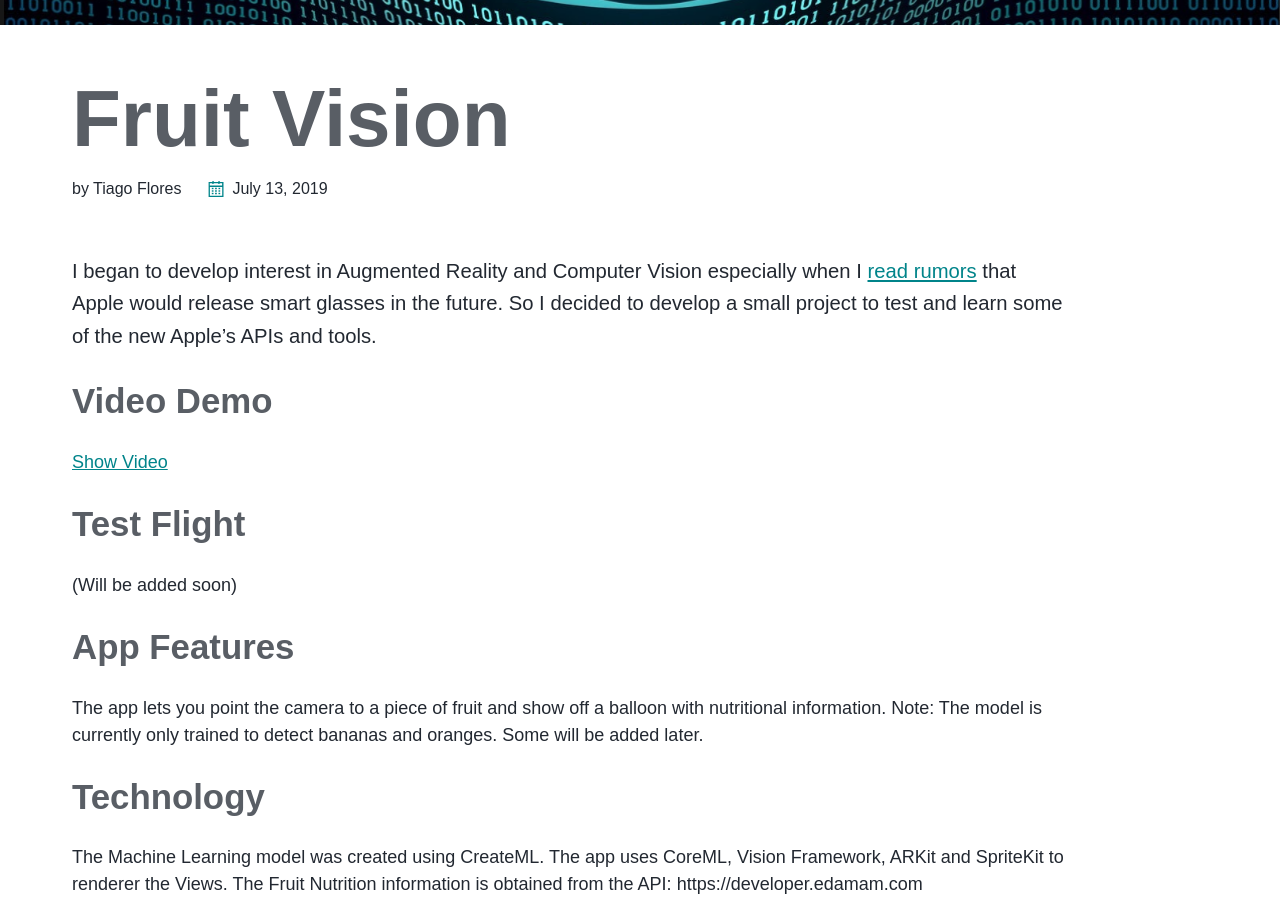
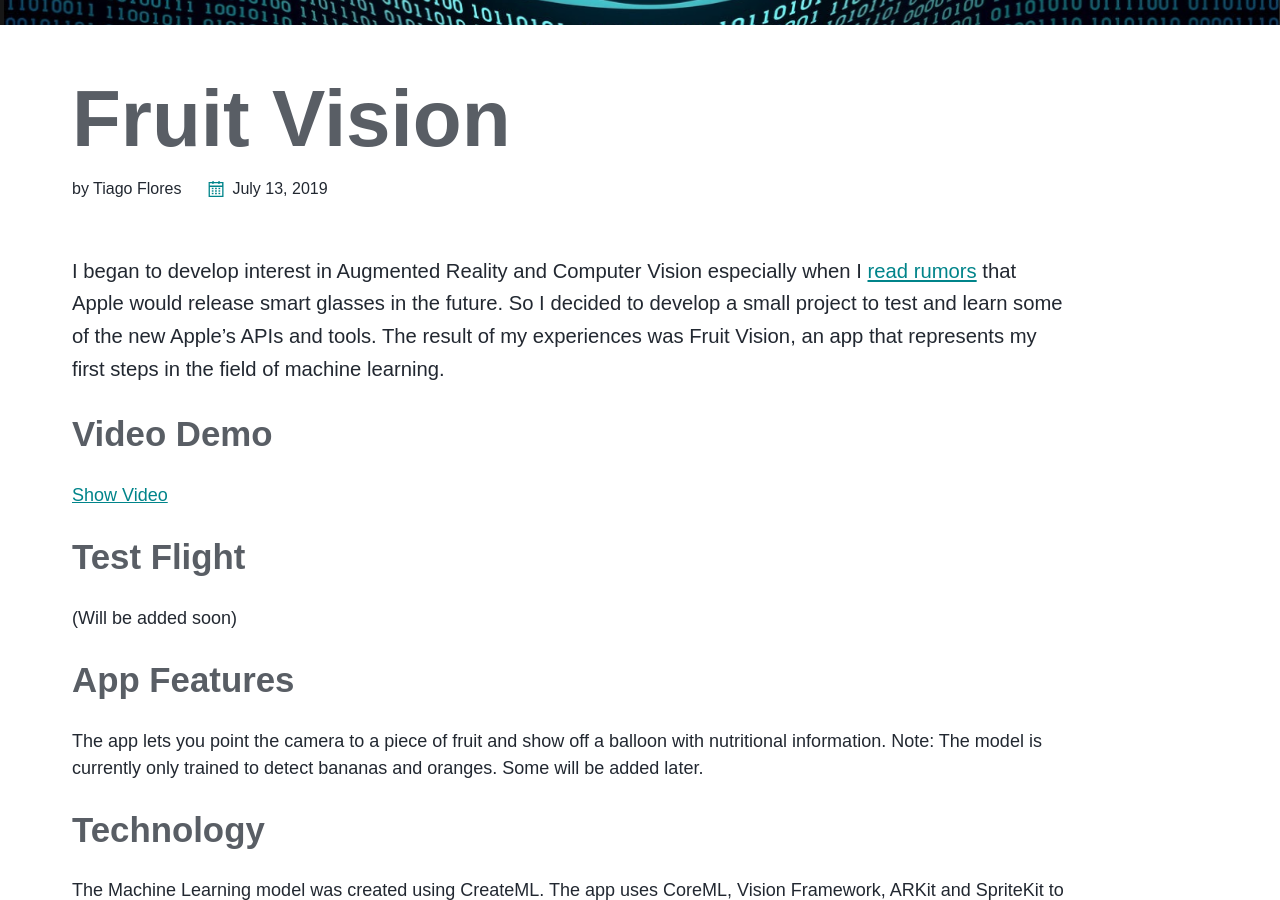
Before and after one commit to TiagoMJFlores/tiagomjflores.github.io, a Jekyll site: the page built from _appstore/fruitglasses.md, in a window 1280 px wide and 900 px high, scrolled down 459 px. Built offline with Jekyll 4.4.1, drawn with Linux system fonts in a browser that asks for light colours.

Commit message:
change fruit vision introduction

```diff
--- a/_appstore/fruitglasses.md
+++ b/_appstore/fruitglasses.md
@@ -9,6 +9,7 @@
 
 I began to develop interest in Augmented Reality and Computer Vision especially when I [read rumors](https://www.businessinsider.com/apple-smart-glasses-rumors-everything-we-know-2019-3) that Apple would release smart glasses in the future.
 So I decided to develop a small project to test and learn some of the new Apple's APIs and tools.
+The result of my experiences was Fruit Vision, an app that represents my first steps in the field of machine learning.
 
 ## Video Demo
 [Show Video](https://youtu.be/Y1IuyVyK4bc)
```
